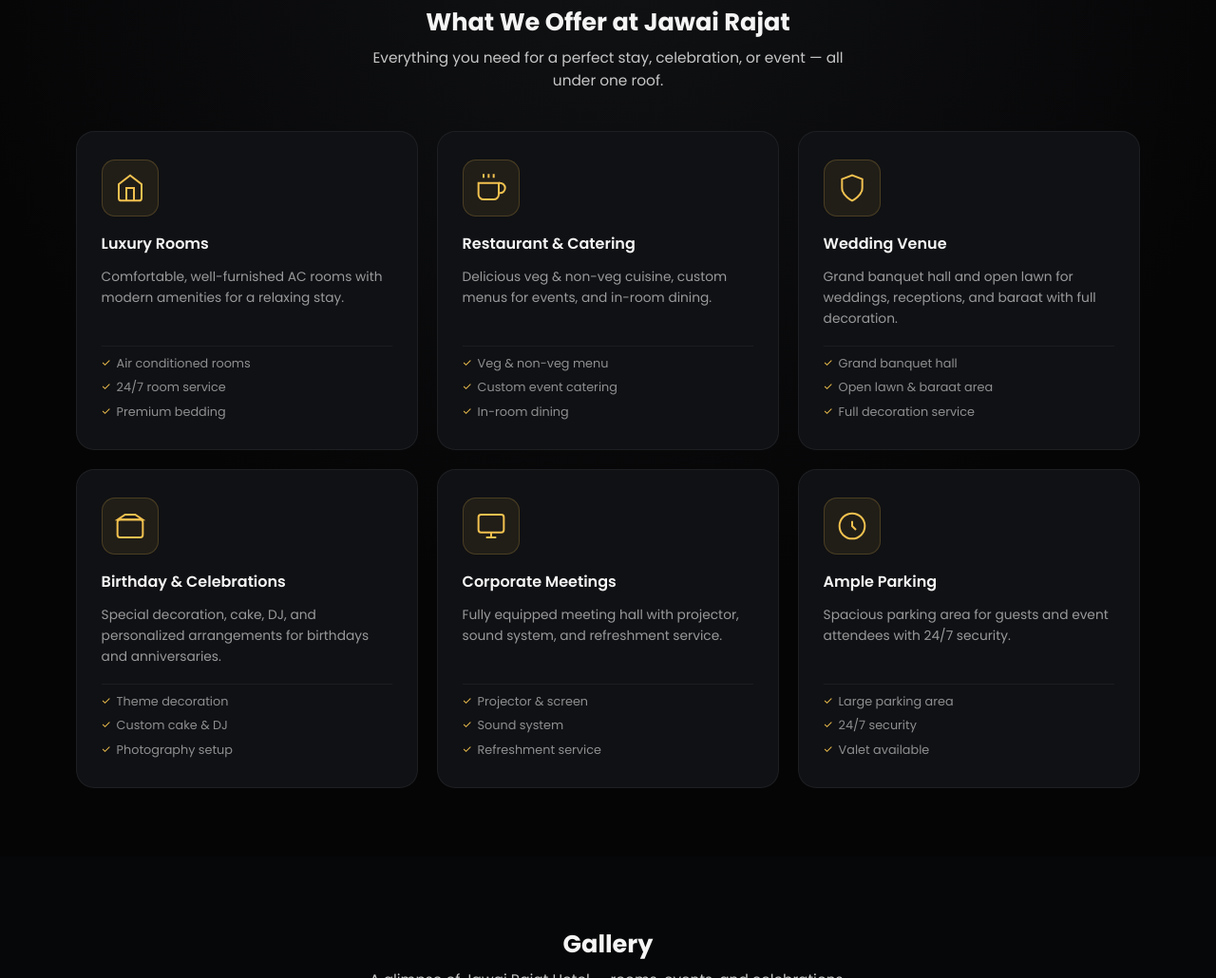
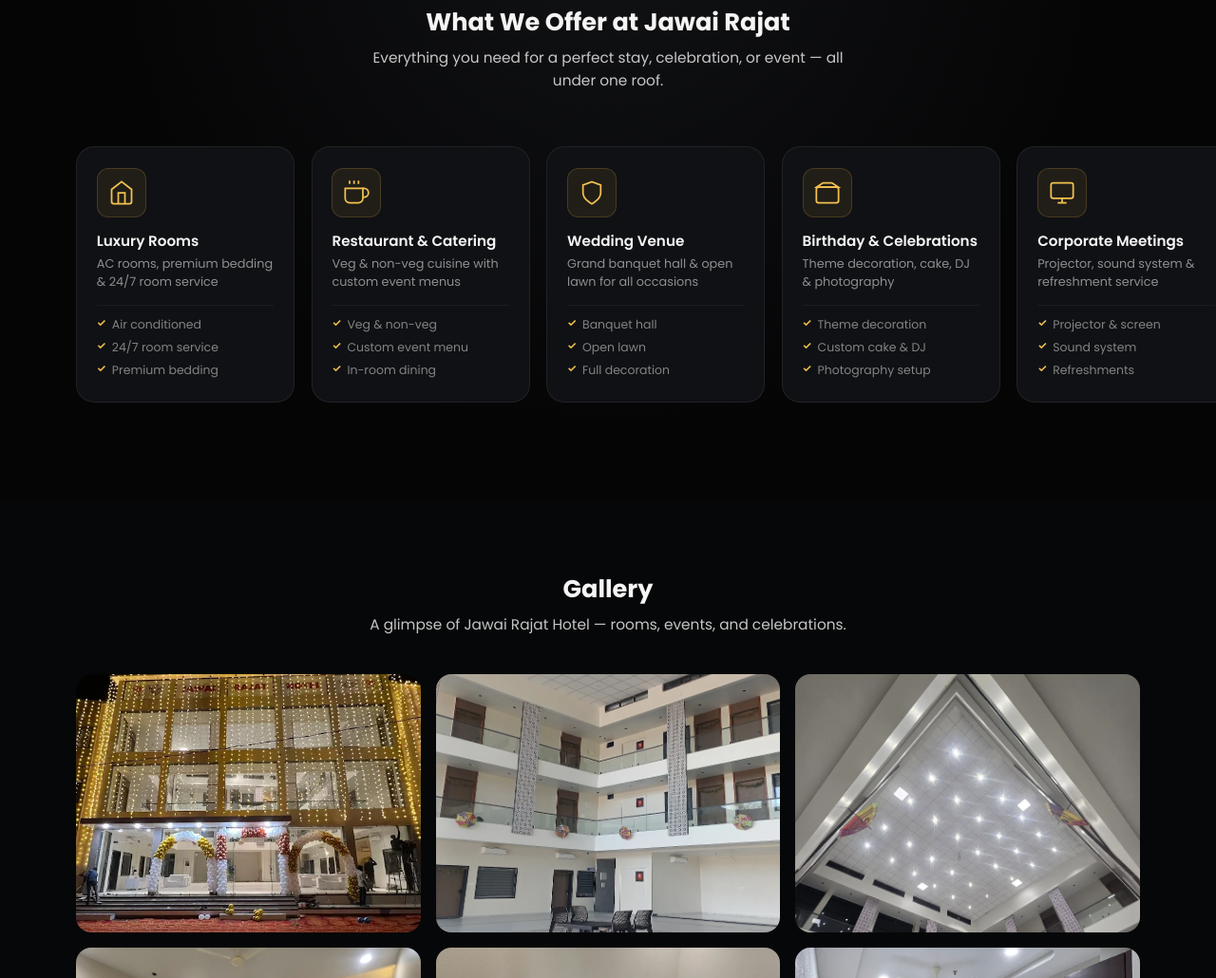
Before and after one commit to Manish4223/jawai-rajat-hotel, a website: page index.html in a window 1280 px wide. Shown: the part 2085-3115 px from the top of the page at 95% size. Drawn offline with Linux system fonts and the light colour scheme; no server answers.

Commit message:
offers: horizontal scroll cards with SVG icons and gold hover

```diff
--- a/index.html
+++ b/index.html
@@ -164,90 +164,104 @@
                     <h2>What We Offer at Jawai Rajat</h2>
                     <p>Everything you need for a perfect stay, celebration, or event — all under one roof.</p>
                 </div>
-                <div class="experience-grid">
-                    <div class="exp-card">
-                        <div class="exp-icon-wrap">
-                            <svg viewBox="0 0 24 24" fill="none" stroke="currentColor" stroke-width="1.5" width="32" height="32">
+            </div>
+            <div class="offers-scroll-wrap">
+                <div class="offers-track">
+                    <div class="offer-chip">
+                        <div class="oc-icon">
+                            <svg viewBox="0 0 24 24" fill="none" stroke="currentColor" stroke-width="1.5" width="28" height="28">
                                 <path d="M3 9l9-7 9 7v11a2 2 0 01-2 2H5a2 2 0 01-2-2z"/><polyline points="9 22 9 12 15 12 15 22"/>
                             </svg>
                         </div>
+                        <div class="oc-body">
                             <h4>Luxury Rooms</h4>
-                        <p>Comfortable, well-furnished AC rooms with modern amenities for a relaxing stay.</p>
-                        <ul class="exp-features">
-                            <li>Air conditioned rooms</li>
+                            <p>AC rooms, premium bedding &amp; 24/7 room service</p>
+                            <ul class="oc-list">
+                                <li>Air conditioned</li>
                                 <li>24/7 room service</li>
                                 <li>Premium bedding</li>
                             </ul>
                         </div>
-                    <div class="exp-card">
-                        <div class="exp-icon-wrap">
-                            <svg viewBox="0 0 24 24" fill="none" stroke="currentColor" stroke-width="1.5" width="32" height="32">
+                    </div>
+                    <div class="offer-chip">
+                        <div class="oc-icon">
+                            <svg viewBox="0 0 24 24" fill="none" stroke="currentColor" stroke-width="1.5" width="28" height="28">
                                 <path d="M18 8h1a4 4 0 010 8h-1"/><path d="M2 8h16v9a4 4 0 01-4 4H6a4 4 0 01-4-4V8z"/><line x1="6" y1="1" x2="6" y2="4"/><line x1="10" y1="1" x2="10" y2="4"/><line x1="14" y1="1" x2="14" y2="4"/>
                             </svg>
                         </div>
+                        <div class="oc-body">
                             <h4>Restaurant &amp; Catering</h4>
-                        <p>Delicious veg &amp; non-veg cuisine, custom menus for events, and in-room dining.</p>
-                        <ul class="exp-features">
-                            <li>Veg &amp; non-veg menu</li>
-                            <li>Custom event catering</li>
+                            <p>Veg &amp; non-veg cuisine with custom event menus</p>
+                            <ul class="oc-list">
+                                <li>Veg &amp; non-veg</li>
+                                <li>Custom event menu</li>
                                 <li>In-room dining</li>
                             </ul>
                         </div>
-                    <div class="exp-card">
-                        <div class="exp-icon-wrap">
-                            <svg viewBox="0 0 24 24" fill="none" stroke="currentColor" stroke-width="1.5" width="32" height="32">
+                    </div>
+                    <div class="offer-chip">
+                        <div class="oc-icon">
+                            <svg viewBox="0 0 24 24" fill="none" stroke="currentColor" stroke-width="1.5" width="28" height="28">
                                 <path d="M12 22s8-4 8-10V5l-8-3-8 3v7c0 6 8 10 8 10z"/>
                             </svg>
                         </div>
+                        <div class="oc-body">
                             <h4>Wedding Venue</h4>
-                        <p>Grand banquet hall and open lawn for weddings, receptions, and baraat with full decoration.</p>
-                        <ul class="exp-features">
-                            <li>Grand banquet hall</li>
-                            <li>Open lawn &amp; baraat area</li>
-                            <li>Full decoration service</li>
+                            <p>Grand banquet hall &amp; open lawn for all occasions</p>
+                            <ul class="oc-list">
+                                <li>Banquet hall</li>
+                                <li>Open lawn</li>
+                                <li>Full decoration</li>
                             </ul>
                         </div>
-                    <div class="exp-card">
-                        <div class="exp-icon-wrap">
-                            <svg viewBox="0 0 24 24" fill="none" stroke="currentColor" stroke-width="1.5" width="32" height="32">
+                    </div>
+                    <div class="offer-chip">
+                        <div class="oc-icon">
+                            <svg viewBox="0 0 24 24" fill="none" stroke="currentColor" stroke-width="1.5" width="28" height="28">
                                 <rect x="2" y="7" width="20" height="14" rx="2"/><path d="M16 3H8L2 7h20l-6-4z"/>
                             </svg>
                         </div>
+                        <div class="oc-body">
                             <h4>Birthday &amp; Celebrations</h4>
-                        <p>Special decoration, cake, DJ, and personalized arrangements for birthdays and anniversaries.</p>
-                        <ul class="exp-features">
+                            <p>Theme decoration, cake, DJ &amp; photography</p>
+                            <ul class="oc-list">
                                 <li>Theme decoration</li>
                                 <li>Custom cake &amp; DJ</li>
                                 <li>Photography setup</li>
                             </ul>
                         </div>
-                    <div class="exp-card">
-                        <div class="exp-icon-wrap">
-                            <svg viewBox="0 0 24 24" fill="none" stroke="currentColor" stroke-width="1.5" width="32" height="32">
+                    </div>
+                    <div class="offer-chip">
+                        <div class="oc-icon">
+                            <svg viewBox="0 0 24 24" fill="none" stroke="currentColor" stroke-width="1.5" width="28" height="28">
                                 <rect x="2" y="3" width="20" height="14" rx="2"/><line x1="8" y1="21" x2="16" y2="21"/><line x1="12" y1="17" x2="12" y2="21"/>
                             </svg>
                         </div>
+                        <div class="oc-body">
                             <h4>Corporate Meetings</h4>
-                        <p>Fully equipped meeting hall with projector, sound system, and refreshment service.</p>
-                        <ul class="exp-features">
+                            <p>Projector, sound system &amp; refreshment service</p>
+                            <ul class="oc-list">
                                 <li>Projector &amp; screen</li>
                                 <li>Sound system</li>
-                            <li>Refreshment service</li>
+                                <li>Refreshments</li>
                             </ul>
                         </div>
-                    <div class="exp-card">
-                        <div class="exp-icon-wrap">
-                            <svg viewBox="0 0 24 24" fill="none" stroke="currentColor" stroke-width="1.5" width="32" height="32">
-                                <circle cx="12" cy="12" r="10"/><path d="M12 8v4l3 3"/>
+                    </div>
+                    <div class="offer-chip">
+                        <div class="oc-icon">
+                            <svg viewBox="0 0 24 24" fill="none" stroke="currentColor" stroke-width="1.5" width="28" height="28">
+                                <rect x="1" y="3" width="15" height="13" rx="1"/><path d="M16 8h4l3 3v5h-7V8z"/><circle cx="5.5" cy="18.5" r="2.5"/><circle cx="18.5" cy="18.5" r="2.5"/>
                             </svg>
                         </div>
+                        <div class="oc-body">
                             <h4>Ample Parking</h4>
-                        <p>Spacious parking area for guests and event attendees with 24/7 security.</p>
-                        <ul class="exp-features">
+                            <p>Spacious parking with 24/7 security &amp; valet</p>
+                            <ul class="oc-list">
                                 <li>Large parking area</li>
                                 <li>24/7 security</li>
                                 <li>Valet available</li>
                             </ul>
+                        </div>
                     </div>
                 </div>
             </div>
--- a/style.css
+++ b/style.css
@@ -1274,3 +1274,144 @@
     outline: 2px solid #f2c14f;
     outline-offset: 2px;
 }
+
+/* ─── OFFERS HORIZONTAL SCROLL ─────────────────────────────────────────────── */
+.offers-scroll-wrap {
+    width: 100%;
+    overflow-x: auto;
+    padding: 0.5rem 0 1.5rem;
+    -webkit-overflow-scrolling: touch;
+    scrollbar-width: thin;
+    scrollbar-color: rgba(242,193,79,0.3) transparent;
+}
+.offers-scroll-wrap::-webkit-scrollbar {
+    height: 4px;
+}
+.offers-scroll-wrap::-webkit-scrollbar-track {
+    background: transparent;
+}
+.offers-scroll-wrap::-webkit-scrollbar-thumb {
+    background: rgba(242,193,79,0.35);
+    border-radius: 999px;
+}
+
+.offers-track {
+    display: flex;
+    gap: 1.1rem;
+    padding: 0.5rem max(1.5rem, calc((100vw - 1120px) / 2)) 0.5rem;
+    width: max-content;
+}
+
+.offer-chip {
+    background: #101114;
+    border: 1px solid rgba(255,255,255,0.07);
+    border-radius: 1.2rem;
+    padding: 1.4rem 1.3rem;
+    width: 230px;
+    flex-shrink: 0;
+    display: flex;
+    flex-direction: column;
+    gap: 0.9rem;
+    position: relative;
+    overflow: hidden;
+    transition: transform 0.25s ease, border-color 0.25s ease, box-shadow 0.25s ease;
+    cursor: default;
+}
+
+.offer-chip::after {
+    content: "";
+    position: absolute;
+    top: 0; left: 0; right: 0;
+    height: 2px;
+    background: linear-gradient(90deg, #f2c14f, #f08e4a);
+    opacity: 0;
+    transition: opacity 0.25s ease;
+}
+
+.offer-chip:hover {
+    transform: translateY(-5px);
+    border-color: rgba(242,193,79,0.25);
+    box-shadow: 0 16px 40px rgba(0,0,0,0.6);
+}
+
+.offer-chip:hover::after {
+    opacity: 1;
+}
+
+.oc-icon {
+    width: 52px;
+    height: 52px;
+    background: rgba(242,193,79,0.08);
+    border: 1px solid rgba(242,193,79,0.18);
+    border-radius: 12px;
+    display: flex;
+    align-items: center;
+    justify-content: center;
+    color: #f2c14f;
+    flex-shrink: 0;
+    transition: background 0.25s, border-color 0.25s;
+}
+
+.offer-chip:hover .oc-icon {
+    background: rgba(242,193,79,0.15);
+    border-color: rgba(242,193,79,0.4);
+}
+
+.oc-body {
+    display: flex;
+    flex-direction: column;
+    gap: 0.3rem;
+    flex: 1;
+}
+
+.oc-body h4 {
+    font-size: 0.95rem;
+    font-weight: 600;
+    color: #f5f5f5;
+    line-height: 1.3;
+}
+
+.oc-body > p {
+    font-size: 0.8rem;
+    color: rgba(245,245,245,0.55);
+    line-height: 1.5;
+}
+
+.oc-list {
+    list-style: none;
+    margin-top: 0.6rem;
+    padding-top: 0.6rem;
+    border-top: 1px solid rgba(255,255,255,0.05);
+    display: flex;
+    flex-direction: column;
+    gap: 0.28rem;
+}
+
+.oc-list li {
+    font-size: 0.78rem;
+    color: rgba(245,245,245,0.5);
+    padding-left: 1rem;
+    position: relative;
+}
+
+.oc-list li::before {
+    content: "✓";
+    position: absolute;
+    left: 0;
+    color: #f2c14f;
+    font-size: 0.7rem;
+    font-weight: 700;
+}
+
+/* Mobile: slightly smaller cards */
+@media (max-width: 480px) {
+    .offer-chip {
+        width: 200px;
+        padding: 1.1rem 1rem;
+    }
+    .oc-icon {
+        width: 44px;
+        height: 44px;
+    }
+    .oc-body h4 { font-size: 0.88rem; }
+}
```
Lines whose indentation alone changed are shown as unchanged.
